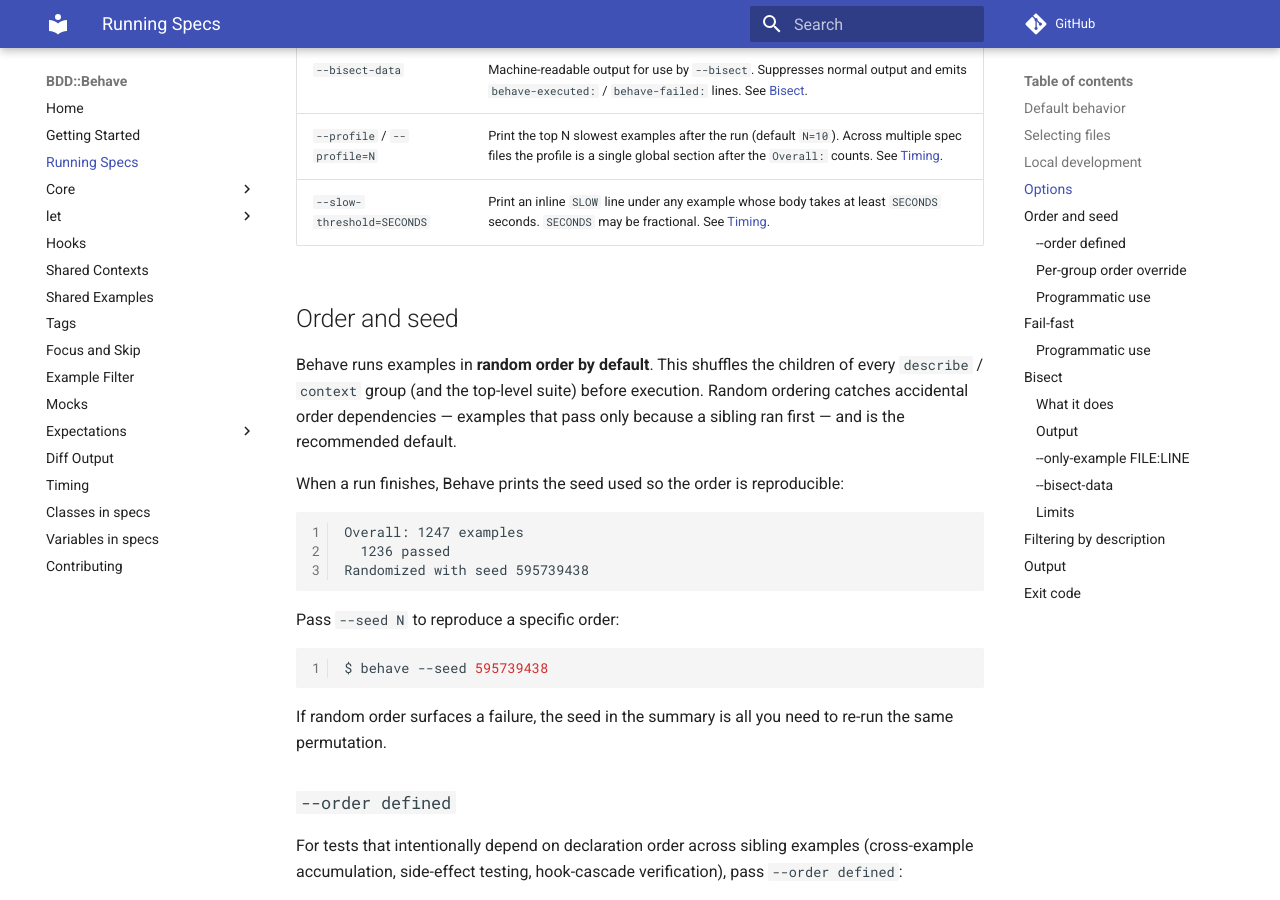
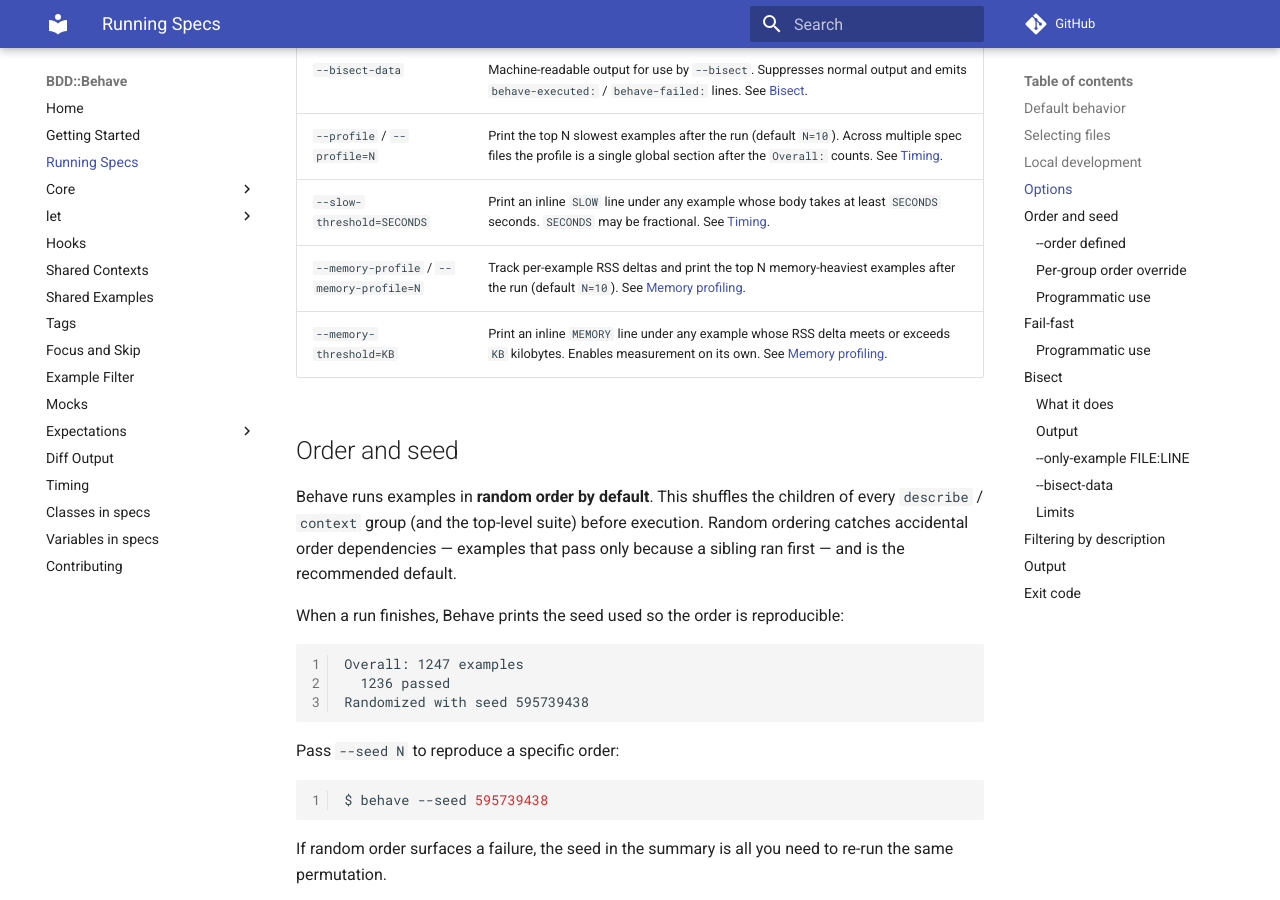
Before and after one commit to gdonald/BDD-Behave, an MkDocs documentation site: the page built from docs-src/docs/running.md, in a window 1280 px wide and 900 px high, scrolled down 1658 px. Built offline with MkDocs 1.6.1 and Material for MkDocs 9.7.7, drawn with Linux system fonts in a browser that asks for light colours; comment, search, counter and statistics services are not loaded.

Commit message:
Add memory profiling

```diff
--- a/docs-src/docs/running.md
+++ b/docs-src/docs/running.md
@@ -47,6 +47,8 @@ $ raku -Ilib bin/behave specs/some-spec.raku
 | `--bisect-data`      | Machine-readable output for use by `--bisect`. Suppresses normal output and emits `behave-executed:` / `behave-failed:` lines. See [Bisect](#bisect). |
 | `--profile` / `--profile=N` | Print the top N slowest examples after the run (default `N=10`). Across multiple spec files the profile is a single global section after the `Overall:` counts. See [Timing](timing/timing.md#-profile). |
 | `--slow-threshold=SECONDS` | Print an inline `SLOW` line under any example whose body takes at least `SECONDS` seconds. `SECONDS` may be fractional. See [Timing](timing/timing.md#-slow-threshold). |
+| `--memory-profile` / `--memory-profile=N` | Track per-example RSS deltas and print the top N memory-heaviest examples after the run (default `N=10`). See [Memory profiling](timing/timing.md#memory-profiling). |
+| `--memory-threshold=KB` | Print an inline `MEMORY` line under any example whose RSS delta meets or exceeds `KB` kilobytes. Enables measurement on its own. See [Memory profiling](timing/timing.md#memory-profiling). |
 
 ## Order and seed
 
```
Also changed, not shown: 8 other files.
